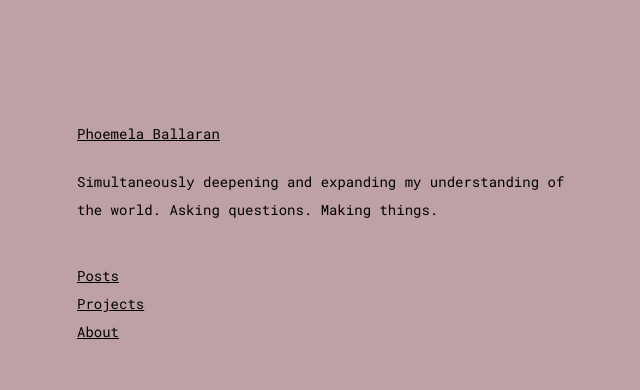
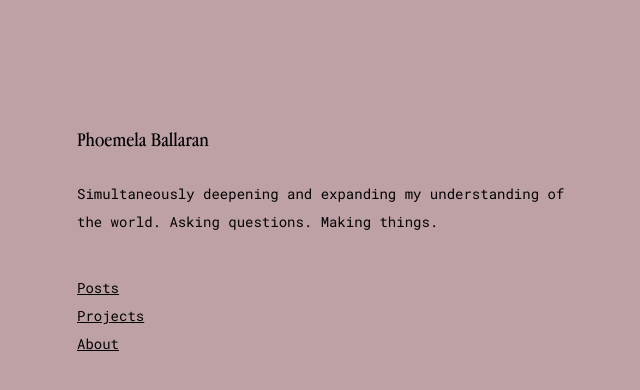
Before and after one commit to comoballar/phoemelaballaran.github.io, a Jekyll site: the page built from index.html, in a window 1280 px wide. Shown: the top 390 px of the page, without its empty margins (43-683 px from the left). Built offline with Jekyll 4.4.1, drawn with Linux system fonts in a browser that asks for light colours.

Commit message:
Update bio.scss

```diff
--- a/_sass/bio.scss
+++ b/_sass/bio.scss
@@ -5,9 +5,10 @@
 
 .bio__header {
   margin-bottom: 20px;
-  font-weight: 400;
+  font-family: 'Apple Garamond';
+  font-size: 20px;
 
-  h1 {
+  a {
   	text-decoration: none;
 
   	&:hover {
```
